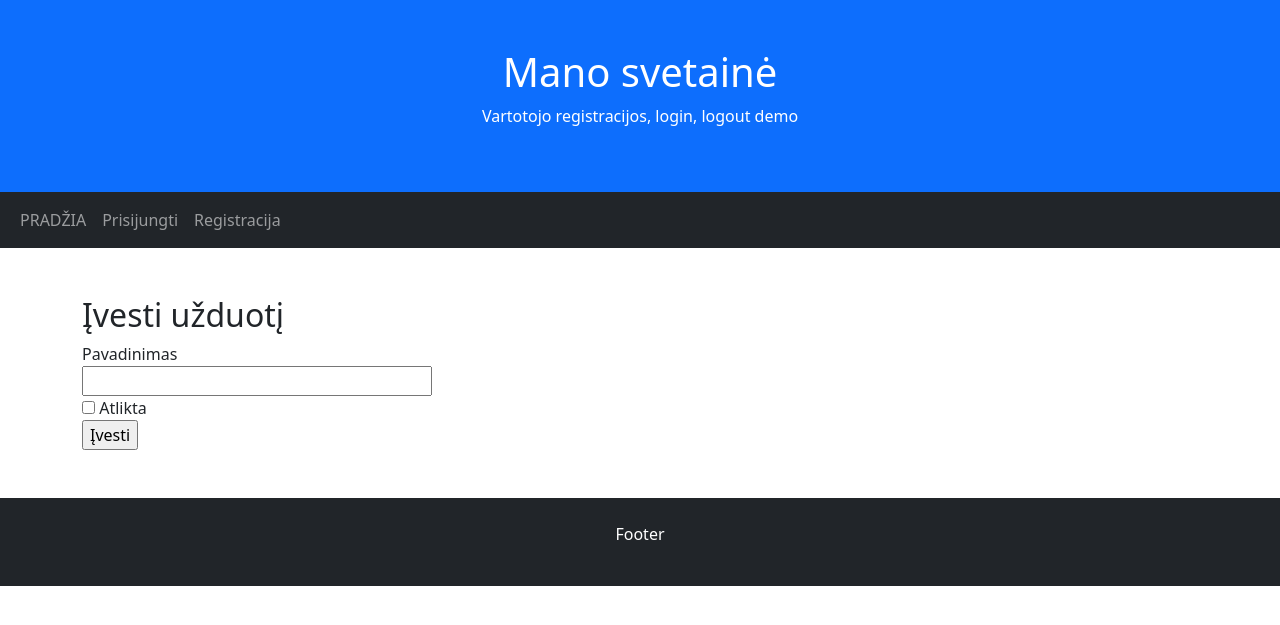
After one commit to DonatasNoreika/flask_20250721pre, a Flask app: template templates/sukurti_uzduoti.html in a window 1280 px wide. The commit adds this page. Shown: the top 625 px of the page. Run offline with Flask 3, Linux system fonts and the light colour scheme; the template is opened without the code that fills it: values that come from a table or form of the project are taken from there, others are empty.

Commit message:
Naujos užduoties kūrimas done

```diff
--- a/app.py
+++ b/app.py
@@ -90,6 +90,22 @@ def uzduotys():
     uzduotys = Uzduotis.query.filter_by(vartotojas=current_user).all()
     return render_template('uzduotys.html', uzduotys=uzduotys)
 
+@app.route('/uzduotys/nauja', methods=['GET', 'POST'])
+@login_required
+def sukurti_uzduoti():
+    form = forms.UzduotisForma()
+    if form.validate_on_submit():
+        uzduotis = Uzduotis(
+            pavadinimas=form.pavadinimas.data,
+            atlikta=form.atlikta.data,
+            vartotojas_id=current_user.id
+        )
+        db.session.add(uzduotis)
+        db.session.commit()
+        flash('Užduotis sukurta!')
+        return redirect(url_for('uzduotys'))
+    return render_template('sukurti_uzduoti.html', form=form)
+
 
 if __name__ == '__main__':
     with app.app_context():
--- a/forms.py
+++ b/forms.py
@@ -28,3 +28,9 @@ class PrisijungimoForma(FlaskForm):
     slaptazodis = PasswordField('Slaptažodis', [DataRequired()])
     prisiminti = BooleanField("Prisiminti mane")
     submit = SubmitField('Prisijungti')
+
+
+class UzduotisForma(FlaskForm):
+    pavadinimas = StringField('Pavadinimas', [DataRequired()])
+    atlikta = BooleanField("Atlikta")
+    submit = SubmitField('Įvesti')
--- a/templates/base.html
+++ b/templates/base.html
@@ -27,6 +27,12 @@
                 <path fill-rule="evenodd" d="M13 14s1 0 1-1-1-4-6-4-6 3-6 4 1 1 1 1h10zm-9.995-.944v-.002.002zM3.022 13h9.956a.274.274 0 00.014-.002l.008-.002c-.001-.246-.154-.986-.832-1.664C11.516 10.68 10.289 10 8 10c-2.29 0-3.516.68-4.168 1.332-.678.678-.83 1.418-.832 1.664a1.05 1.05 0 00.022.004zm9.974.056v-.002.002zM8 7a2 2 0 100-4 2 2 0 000 4zm3-2a3 3 0 11-6 0 3 3 0 016 0z" clip-rule="evenodd"/>
               </svg>
             {{ current_user.vardas }}</a></li>
+            </li>
+            <li class="nav-item">
+                <a class="nav-link" href="/uzduotys">Užduotys</a>
+            </li>
+            <li class="nav-item">
+                <a class="nav-link" href="/uzduotys/nauja">Nauja užduotis</a>
             </li>
             <li class="nav-item">
                 <a class="nav-link" href="/atsijungti">Atsijungti</a>
--- /dev/null
+++ b/templates/sukurti_uzduoti.html
@@ -0,0 +1,20 @@
+{% extends "base.html" %}
+{% block content %}
+  <h2>Įvesti užduotį</h2>
+  <form method="POST">
+    {{ form.hidden_tag() }}
+    <div>
+      {{ form.pavadinimas.label }}<br>
+      {{ form.pavadinimas(size=32) }}<br>
+      {% for error in form.pavadinimas.errors %}
+        <span style="color: red;">{{ error }}</span>
+      {% endfor %}
+    </div>
+    <div>
+      {{ form.atlikta() }} {{ form.atlikta.label }}
+    </div>
+    <div>
+      {{ form.submit() }}
+    </div>
+  </form>
+{% endblock %}
```
Also changed, not shown: templates/uzduotys.html (+7 -1 lines).
